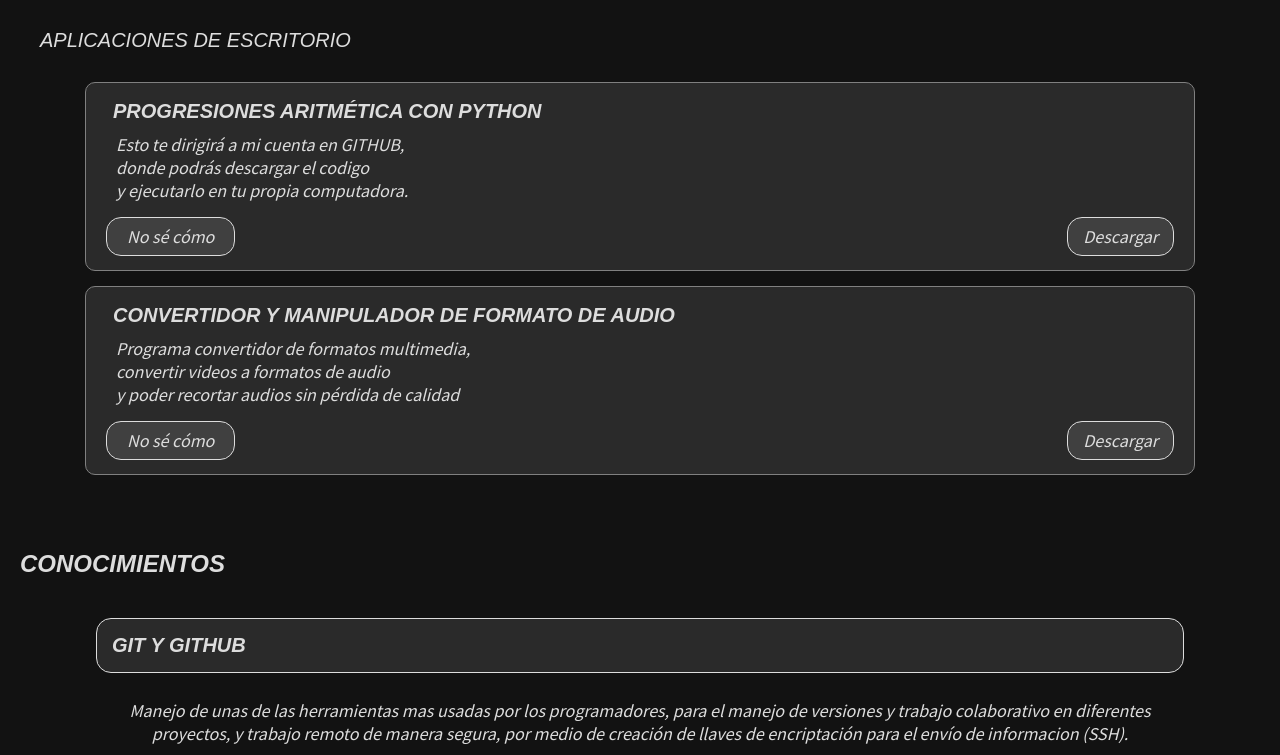
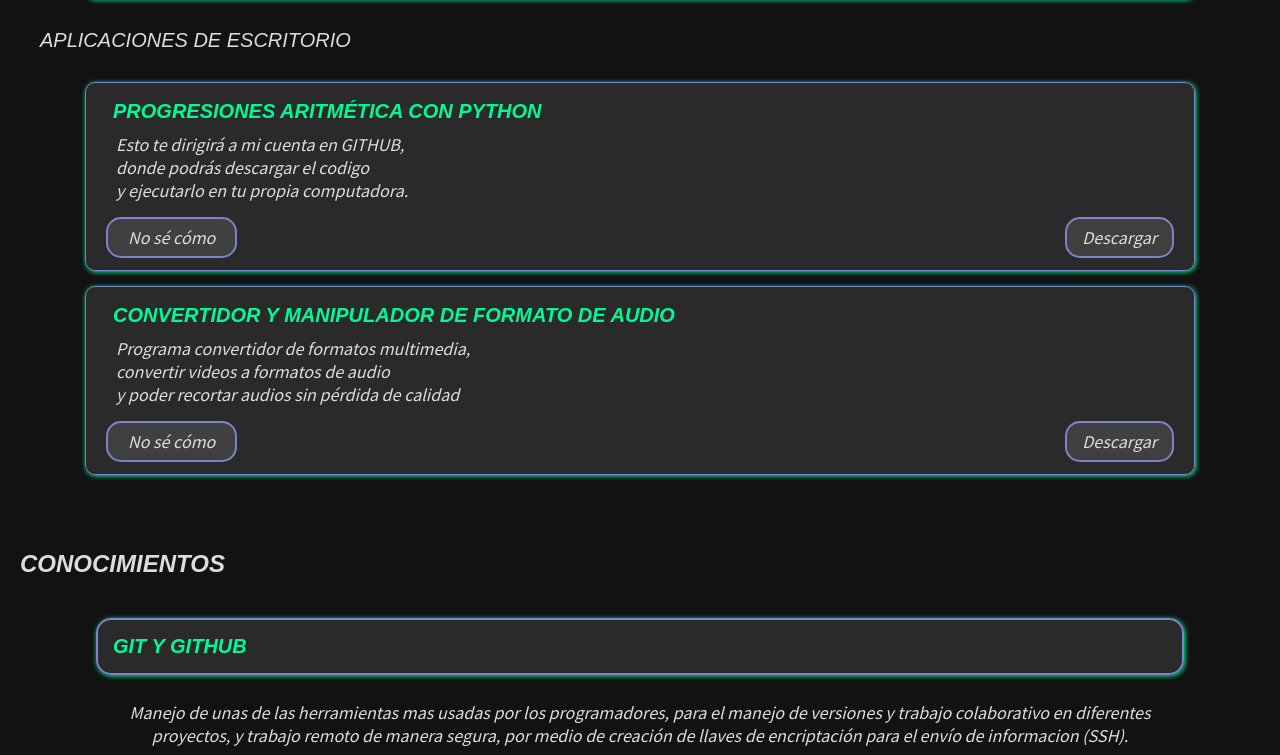
Before and after one commit to andrescondo/andrescondo_old, a website: page index.html in a window 1280 px wide. Shown: the part 1455-2210 px from the top of the page. Drawn offline with Linux system fonts and the light colour scheme.

Commit message:
changed border colors

```diff
--- a/css/style.css
+++ b/css/style.css
@@ -38,6 +38,9 @@
   --black-shadow-7:rgba(18, 18, 18,0.7);
   --white-shadow-1:rgba(255,255,255,0.1);
   --white-shadow-5:rgba(255,255,255,0.3);
+
+  --blue-color:#7b85ca;
+  --green-color:#00FA9A;
 
   /*letra*/
   --font-18:18px;
@@ -94,6 +97,7 @@ h3 {
 h4 {
   font-size: 20px;
   padding:0 0 0 10px;
+  color:var(--green-color);
 
 }
 
@@ -174,12 +178,13 @@ h2
 }
 
 .knowing-box_title {
-  color: var(--white-color);
+  color: var(--green-color);
   background: var(--white-shadow-1);
   font-weight: bold;
   padding:15px;
   border-radius: 15px;
-  border:1px solid var(--white-color);
+  border:2px solid var(--blue-color);
+  box-shadow: 1px 1px 5px var(--green-color);
 
 }
 
@@ -206,12 +211,13 @@ h2
 .project {
   width: 85vw;
   margin: auto;
-	border:1px solid grey;
+	border:1px solid var(--blue-color);
 	border-radius: 10px;
 	margin-bottom: 15px;
 	padding: 10px;
 	background: var(--white-shadow-1);
   color:var(--white-color);
+  box-shadow: 1px 1px 5px var(--green-color);
 
 }
 
@@ -247,7 +253,7 @@ h2
   color:var(--white-color);
   padding: 7px 15px;
   background:var(--white-shadow-1);
-  border:1px solid #ddd;
+  border:2px solid var(--blue-color);
   border-radius: 15px;
   text-decoration: none;
   margin:10px;
@@ -256,7 +262,7 @@ h2
   color:var(--white-color);
   padding: 7px 20px;
   background:var(--white-shadow-1);
-  border:1px solid #ddd;
+  border:2px solid var(--blue-color);
   border-radius: 15px;
   text-decoration: none;
   margin:10px;
@@ -320,7 +326,8 @@ figure
   margin: 0 20px;
   border-radius: 30px;
   text-decoration: none;
-  border: 1px solid #ddd;
+  border: 2px solid var(--blue-color);
+  box-shadow: 1px 1px 5px var(--green-color);
  }
 
  .header a:hover {
--- a/index.html
+++ b/index.html
@@ -36,7 +36,7 @@
 						</li>
 					</ol>
 				</nav>
-			</div>3
+			</div>
  		</header>
 
 		<section class="hero">
```
